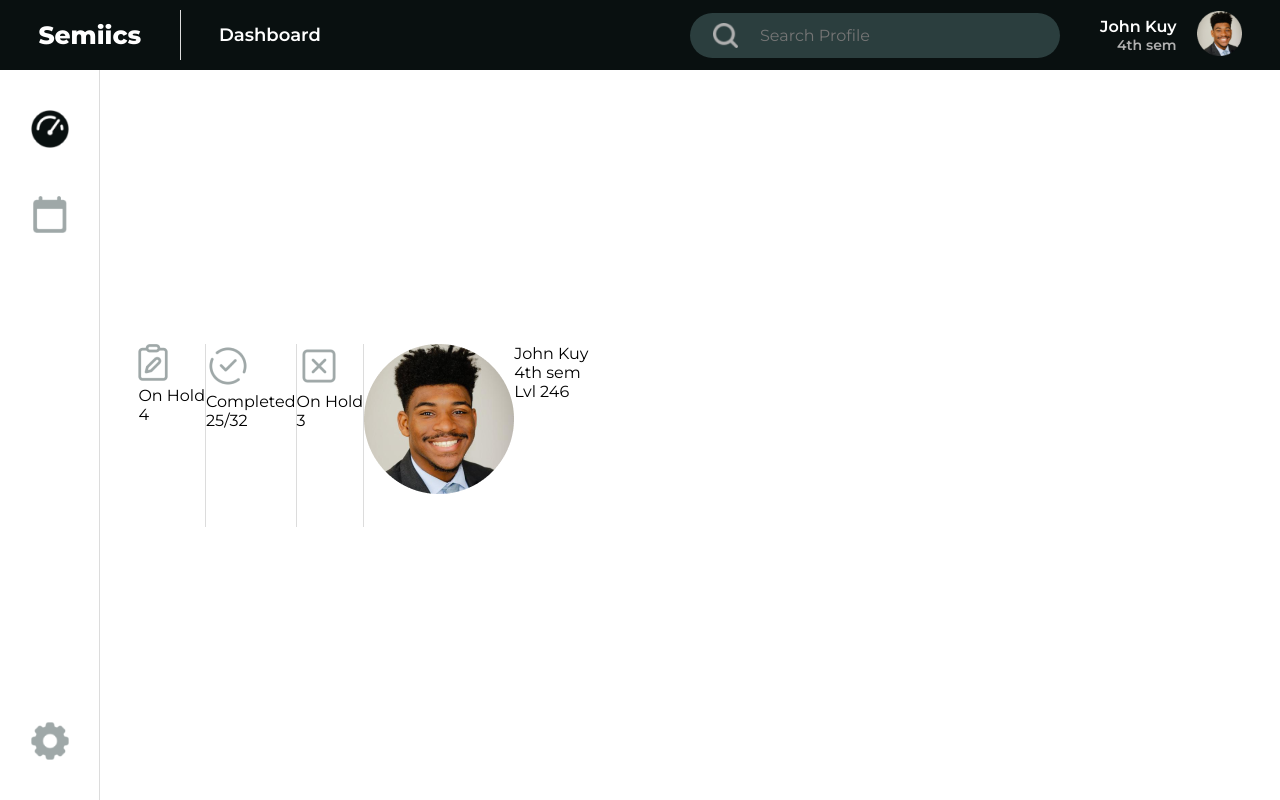
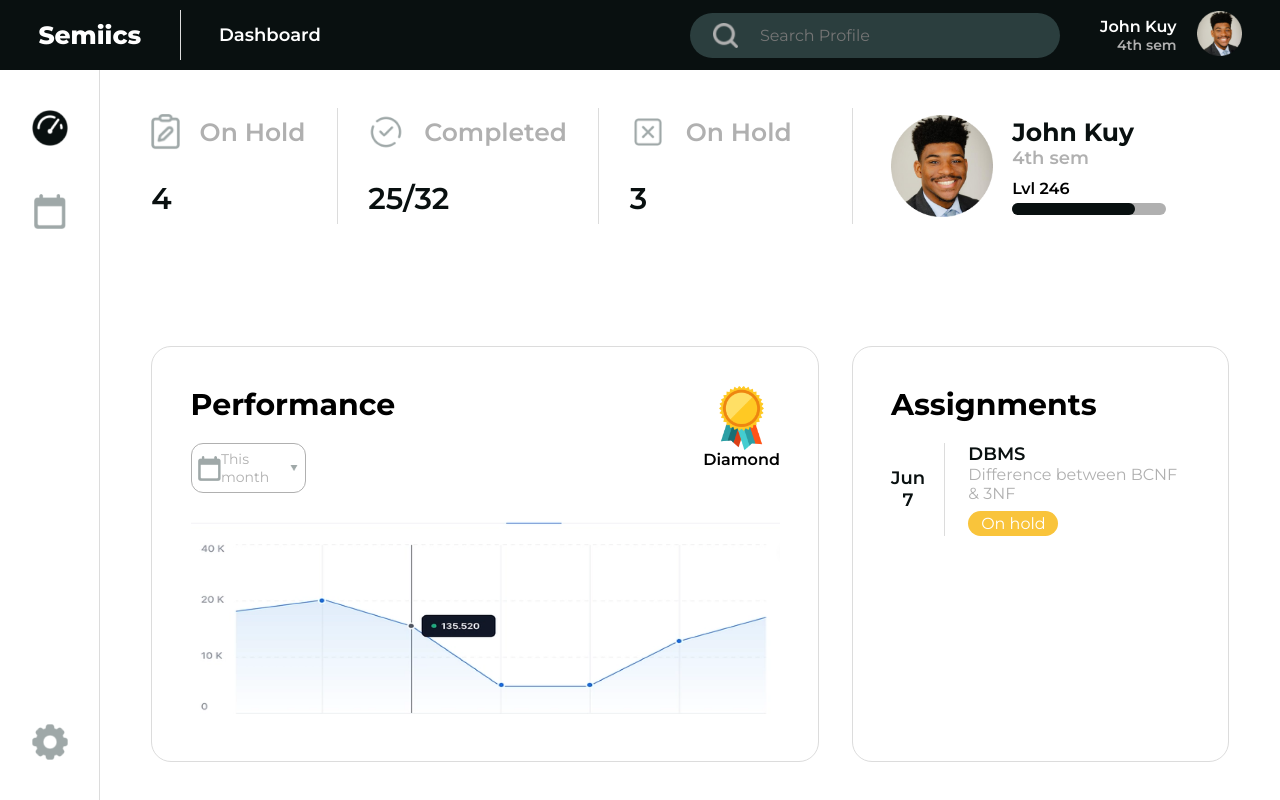
Before and after one commit to Shykip/semiics-project, a React (Vite) app: page / in a window 1280 px wide. Built offline with nearby package versions, Linux system fonts and the light colour scheme.

Commit message:
dashboard UI done

```diff
--- a/src/components/Assignments.jsx
+++ b/src/components/Assignments.jsx
@@ -1,4 +1,4 @@
-// import "../style/assignments.scss"
+import "../style/assign.scss"
 
 function Assignments() {
     return (
--- a/src/components/ContentPage.jsx
+++ b/src/components/ContentPage.jsx
@@ -14,9 +14,9 @@ function ContentPage() {
                 <div className="dashboardTopContents">
                     <Markings /><Profile />
                 </div>
-                {/* <div className="dashboardBotContents">
+                <div className="dashboardBotContents">
                     <Performance /><Assignments />
-                </div> */}
+                </div>
             </div>
         </div>
     )
--- a/src/components/Markings.jsx
+++ b/src/components/Markings.jsx
@@ -7,35 +7,34 @@ import '../style/markings.scss'
 function Markings() {
     return (
         <div className="markings">
-            <div className="onHold-box">
+            <div className="onHold_box">
                 <div className="onHoldTop">
                     <img src={onHoldIcon} alt="" />
                     <p>On Hold</p>
                 </div>
-                <p className="onHold-number">4</p>
+                <p className="onHold_number">4</p>
             </div>
 
             <img src={borderLine} alt="" className="borderLine" />
 
-            <div className="completed-box">
+            <div className="completed_box">
                 <div className="completedTop">
                     <img src={completedIcon} alt="" />
                     <p>Completed</p>
                 </div>
-                <p className="completed-number">25/32</p>
+                <p className="completed_number">25/32</p>
             </div>
 
             <img src={borderLine} alt="" className="borderLine" />
 
-            <div className="missed-box">
+            <div className="missed_box">
                 <div className="missedTop">
                     <img src={missedIcon} alt="" />
                     <p>On Hold</p>
                 </div>
-                <p className="missed-number">3</p>
+                <p className="missed_number">3</p>
             </div>
 
-            <img src={borderLine} alt="" className="borderLine" />
         </div>
     )
 }
--- a/src/components/Performance.jsx
+++ b/src/components/Performance.jsx
@@ -2,13 +2,14 @@ import calender from "../images/list-icon.png"
 import downArrow from "../images/downarrow.png"
 import batch from "../images/batch.png"
 import exampleGraph from "../images/example-graph.png"
+import '../style/performance.scss'
 
 
 function Performance() {
     return (
         <div className="performance">
             <div className="performanceTop">
-                <div className="performanceTop-left">
+                <div className="performanceTop_left">
                     <p className="performanceTitle">Performance</p>
                     <div className="monthSelectBox">
                         <img src={calender} alt="" className="calender" />
@@ -17,7 +18,7 @@ function Performance() {
                     </div>
                 </div>
 
-                <div className="performanceTop-Right">
+                <div className="performanceTop_Right">
                     <img src={batch} alt="" className="batch" />
                     <p className="rankName">Diamond</p>
                 </div>
--- a/src/components/Profile.jsx
+++ b/src/components/Profile.jsx
@@ -1,14 +1,18 @@
 import bigProfile from "../images/big-profile.png"
 import '../style/profile.scss'
+import borderLine from '../images/border-image.png'
 
 function Profile() {
     return (
         <div className="profile">
-            <div className="profile-picture">
+
+            <img src={borderLine} alt="" className="borderLine" />
+
+            <div className="profile_picture">
                 <img src={bigProfile} alt="" />
             </div>
             <div className="profileRight">
-                <p className="profile-name">John Kuy</p>
+                <p className="profile_name">John Kuy</p>
                 <p className="sem">4th sem</p>
                 <p className="level">Lvl 246</p>
                 <div className="expLineBox">
--- /dev/null
+++ b/src/style/assign.scss
@@ -0,0 +1,62 @@
+@import './prop.scss';
+
+.assignments{
+    padding: 3vw 3vw;
+    border: solid 1px $border_color_gray;
+    border-radius: 20px;
+    width: 35%;
+
+    .assignTitle{
+        font-size: $ExtraLargeFonts;
+        font-weight: 700;
+        margin-bottom: 20px;
+    }
+
+    .assignContainer{
+
+        .singleAssignment{
+            display: flex;
+            width: 100%;
+            color: $web_G_Black;
+            margin-bottom: 30px;
+
+            .date{
+                display: flex;
+                text-align: center;
+                align-items: center;
+                font-size: $MediumFonts;
+                font-weight: 600;
+                margin-right: max(10px, 1.5vw);
+            }
+
+            .details{
+                display: flex;
+                flex-direction: column;
+                border-left: solid 1px $border_color_gray;
+                padding-left: max(10px, 1.8vw);
+
+                .subject{
+                    font-size: $MediumFonts;
+                    font-weight: 600;
+                }
+
+                .desc{
+                    color: $heading_font_gray;
+                    font-size: $SmallFonts;
+                    margin-bottom: 8px;
+                }
+
+                .status{
+                    background-color: #F9C43B;
+                    color: $web_White_text;
+                    height: 25px;
+                    display: flex;
+                    align-items: center;
+                    width: fit-content;
+                    padding: 0 1vw;
+                    border-radius: 20px;
+                }
+            }
+        }
+    }
+}
--- a/src/style/content.scss
+++ b/src/style/content.scss
@@ -2,15 +2,23 @@
 
 .contentPage{
     display: flex;
-    align-items: center;
 
     .dashboardPage{
         display: flex;
         flex-direction: column;
-        padding: 0 3vw;
+        justify-content: space-between;
+        padding: 3vw 4vw;
+        width: calc(100vw - 100px);
 
         .dashboardTopContents{
             display:  flex;
+            justify-content: space-between;
+        }
+
+        .dashboardBotContents{
+            display: flex;
+            justify-content: space-between;
+
         }
     }
 }
--- a/src/style/markings.scss
+++ b/src/style/markings.scss
@@ -2,4 +2,88 @@
 
 .markings{
     display: flex;
+    width: 65%;
+    justify-content: space-between;
+    align-items: center;
+    color: $web_G_Black;
+
+    .borderLine{
+        height: max(40px, 9vw);
+    }
+
+    .onHold_box{
+
+        .onHoldTop{
+            display: flex;
+            align-items: center;
+            margin-bottom: 30px;
+
+            img{
+                height: max(36px, 2.8vw);
+                margin-right: 20px;
+            }
+
+            p{
+                font-weight: 600;
+                color: $heading_font_gray;
+                font-size: $LargeFonts;
+            }
+        }
+
+        .onHold_number{
+            font-size: $ExtraLargeFonts;
+            font-weight: 600;
+        }
+    }
+
+    .completed_box{
+
+        .completedTop{
+            display: flex;
+            align-items: center;
+            margin-bottom: 30px;
+
+            img{
+                height: max(36px, 2.8vw);
+                margin-right: 20px;
+            }
+
+            p{
+                font-weight: 600;
+                color: $heading_font_gray;
+                font-size: $LargeFonts;
+            }
+        }
+
+        .completed_number{
+            font-size: $ExtraLargeFonts;
+            font-weight: 600;
+        }
+    }
+
+    .missed_box{
+        padding-right: 60px;
+
+        .missedTop{
+            display: flex;
+            align-items: center;
+            margin-bottom: 30px;
+
+            img{
+                height: max(36px, 2.8vw);
+                margin-right: 20px;
+            }
+
+            p{
+                font-weight: 600;
+                color: $heading_font_gray;
+                font-size: $LargeFonts;
+            }
+        }
+
+        .missed_number{
+            font-size: $ExtraLargeFonts;
+            font-weight: 600;
+        }
+    }
 }
--- a/src/style/nav.scss
+++ b/src/style/nav.scss
@@ -17,16 +17,16 @@
 
         .dashboard_icon{
             margin-bottom: 6vh;
-            width: max(38px, 2.5vw);
+            width: max(36px, 2.4vw);
         }
 
         .list_icon{
-            width: max(34px, 2.5vw);
+            width: max(32px, 2.4vw);
         }
     }
 
     .settings_icon{
-        width: max(38px, 2.5vw);
+        width: max(36px, 2.4vw);
 
     }
 }
--- /dev/null
+++ b/src/style/performance.scss
@@ -0,0 +1,70 @@
+@import './prop.scss';
+
+.performance{
+    display: flex;
+    flex-direction: column;
+    padding: 3vw 3vw;
+    border: solid 1px $border_color_gray;
+    border-radius: 20px;
+    width: 62%;
+
+    .performanceTop{
+        display: flex;
+        justify-content: space-between;
+        margin-bottom: 20px;
+
+        .performanceTop_left{
+            display: flex;
+            flex-direction: column;
+
+            .performanceTitle{
+                font-size: $ExtraLargeFonts;
+                font-weight: 700;
+                margin-bottom: 20px;
+            }
+
+            .monthSelectBox{
+                border: solid 1px $heading_font_gray;
+                width: 9vw;
+                display: flex;
+                align-items: center;
+                justify-content: space-between;
+                padding: .5vw;
+                border-radius: 12px;
+
+                .calender{
+                    height: 25px;
+                }
+
+                .monthName{
+                    font-size: $TinyFonts;
+                    color: $heading_font_gray;
+                }
+
+                .downArrow{
+                    height: .5vw;
+                }
+            }
+        }
+
+        .performanceTop_Right{
+            display: flex;
+            flex-direction: column;
+            align-items: center;
+
+            .batch{
+                height: max(40px, 5vw);
+            }
+
+            .rankName{
+                font-size: $SmallFonts;
+                font-weight: 600;
+            }
+        }
+    }
+
+    .exampleGraph{
+        height: 16vw;
+        width: 100%;
+    }
+}
--- a/src/style/profile.scss
+++ b/src/style/profile.scss
@@ -2,4 +2,58 @@
 
 .profile{
     display: flex;
+    width: 35%;
+
+    .borderLine{
+        height: max(40px, 9vw);
+        margin-right: 3vw;
+    }
+
+    .profile_picture{
+        display: flex;
+        align-items: center;
+        img{
+            height: 8vw;
+        }
+    }
+
+    .profileRight{
+        display: flex;
+        flex-direction: column;
+        justify-content: center;
+        margin-left: 1.5vw;
+
+        .profile_name{
+            font-size: $LargeFonts;
+            font-weight: 700;
+            color: $web_G_Black;
+        }
+
+        .sem{
+            font-size: $MediumFonts;
+            color: $heading_font_gray;
+            font-weight: 600;
+            margin-bottom: 10px;
+        }
+
+        .level{
+            font-size: $SmallFonts;
+            font-weight: 600;
+            margin-bottom: 5px;
+        }
+
+        .expLineBox{
+            background-color: $heading_font_gray;
+            height: 12px;
+            width: max(30px, 12vw);
+            border-radius: 40px;
+
+            .expLine{
+                background-color: $web_G_Black;
+                height: 100%;
+                width: 80%;
+                border-radius: 40px;
+            }
+        }
+    }
 }
--- a/src/style/prop.scss
+++ b/src/style/prop.scss
@@ -6,7 +6,8 @@ $heading_font_gray: #B0B0B0;
 $border_color_gray: #DCDCDC;
 
 // FONT SIZE
-$LargeFonts: max(25px, 1.8vw);
+$ExtraLargeFonts: max(30px, 1.8vw);
+$LargeFonts: max(25px, 1.6vw);
 $MediumFonts: max(18px, 1.2vw);
 $SmallFonts: max(16px,1vw);
 $TinyFonts: max(14px,.8vw);
```
